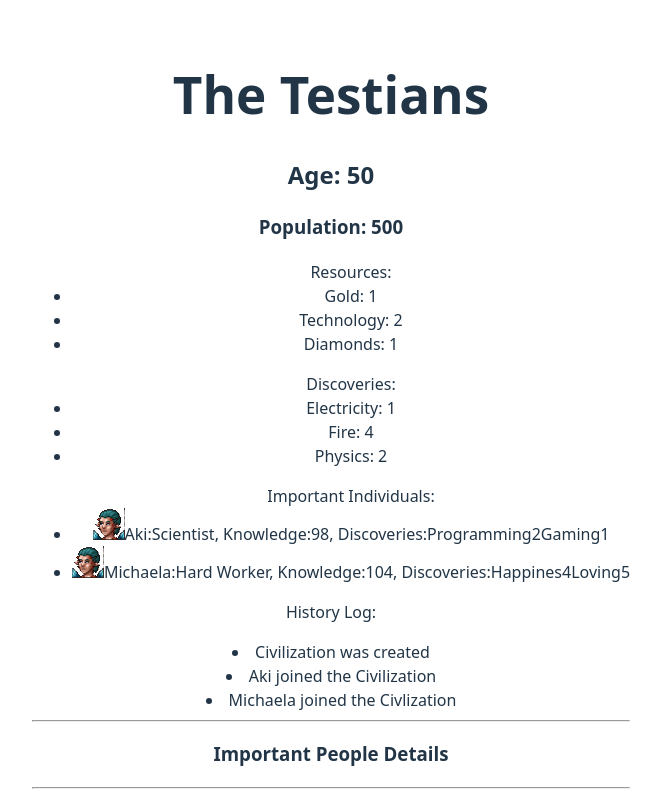
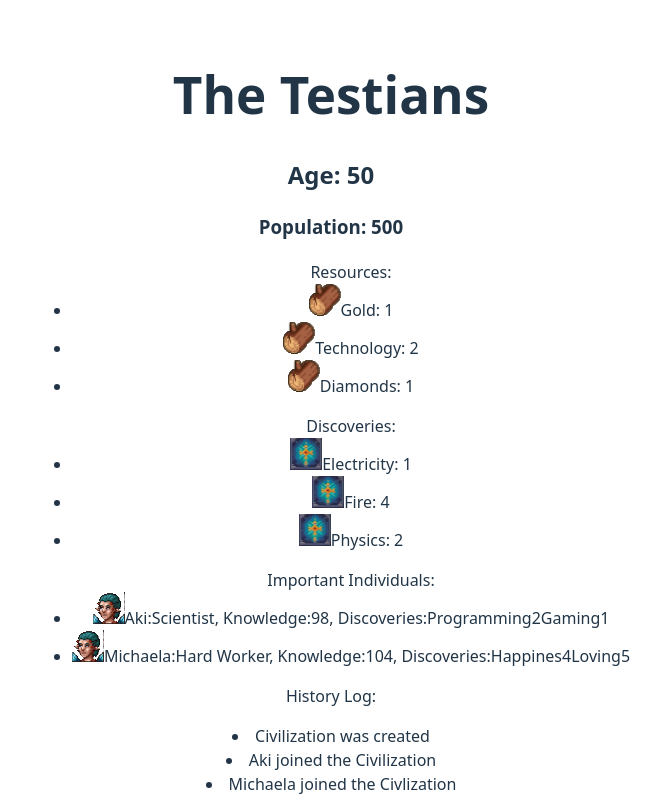
Before and after one commit to acolote1998/OUR-OWN-ZETA-frontend, a React (Vite) app in the folder our-own-zeta-frontend/: page / in a window 1280 px wide. Shown: the top 800 px of the page, without its empty margins (309-970 px from the left). Built offline with nearby package versions, Linux system fonts and the light colour scheme.

Commit message:
Adding resource & discovery pictures to Civilization component

```diff
--- a/our-own-zeta-frontend/src/components/Civilization.tsx
+++ b/our-own-zeta-frontend/src/components/Civilization.tsx
@@ -1,4 +1,6 @@
 import genericImportantPersonPicture from "../assets/images/genericImportantPerson.png";
+import genericDiscoveryPicture from "../assets/images/genericDiscovery.png";
+import genericResourcePicture from "../assets/images/genericResource.png";
 
 interface Person {
   age: number;
@@ -21,12 +23,24 @@ type CivilizationProps = {
 };
 
 function Civilization(props: CivilizationProps) {
-  function drawHashMap(mapToDraw: Map<string, number>) {
+  function drawHashMap(
+    mapToDraw: Map<string, number>,
+    contentOfHashMap: string
+  ) {
     return (
       <>
         {[...mapToDraw].map(([key, value], index) => {
           return (
             <li key={index}>
+              <img
+                src={
+                  contentOfHashMap === "resource"
+                    ? genericResourcePicture
+                    : contentOfHashMap === "discovery"
+                    ? genericDiscoveryPicture
+                    : ""
+                }
+              ></img>
               {key}: {value}
             </li>
           );
@@ -63,8 +77,8 @@ function Civilization(props: CivilizationProps) {
       <h1>{props.name}</h1>
       <h2>Age: {props.age}</h2>
       <h3>Population: {props.population}</h3>
-      <ul>Resources:{drawHashMap(props.resources)}</ul>
-      <ul>Discoveries:{drawHashMap(props.discoveries)}</ul>
+      <ul>Resources:{drawHashMap(props.resources, "resource")}</ul>
+      <ul>Discoveries:{drawHashMap(props.discoveries, "discovery")}</ul>
       <ul>
         Important Individuals:
         {drawImportantPeople(props.importantIndividuals)}
```
